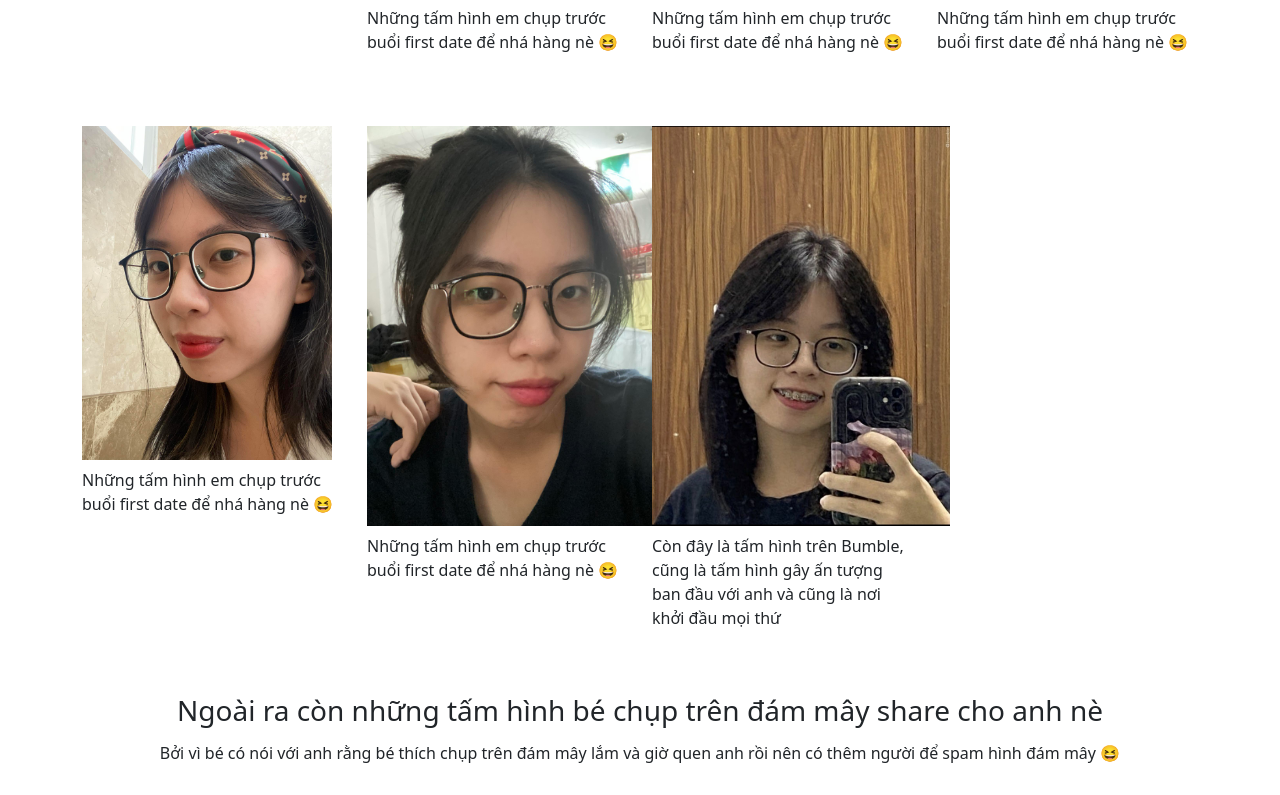
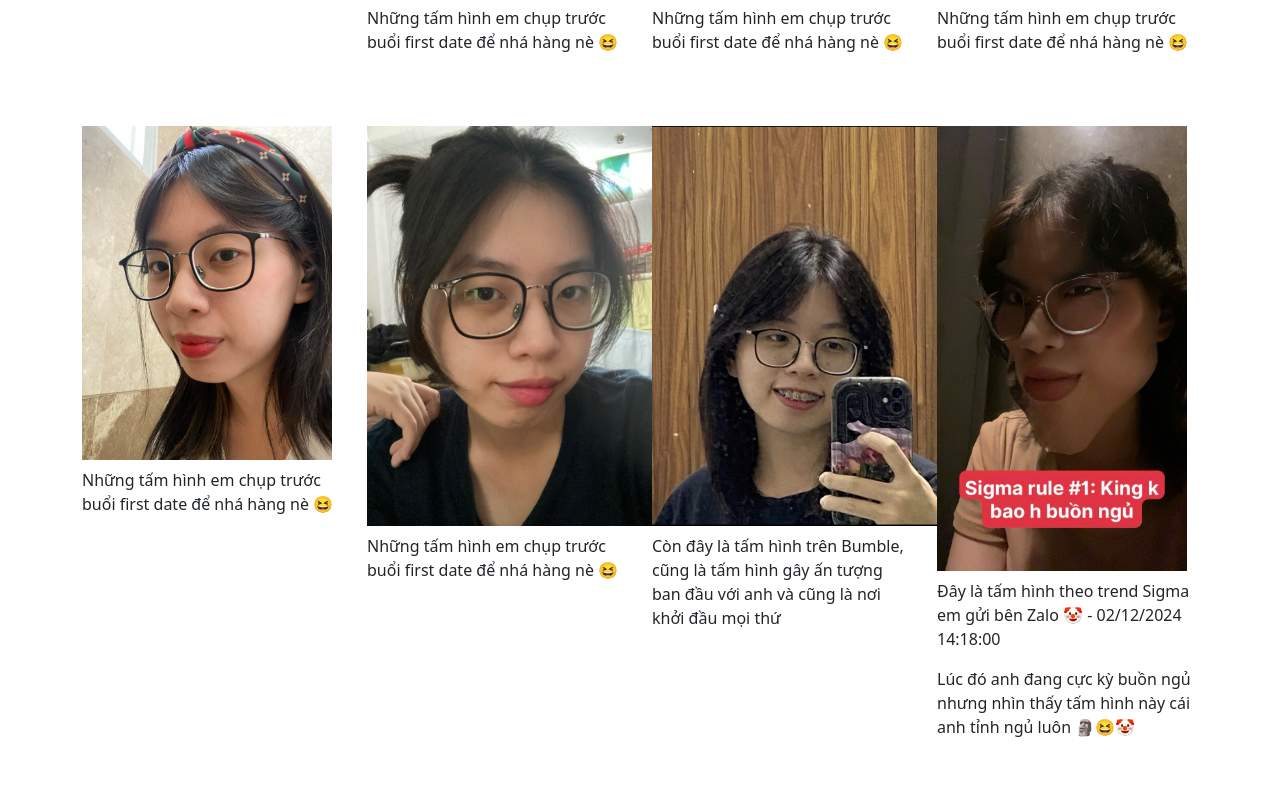
Before and after one commit to theksbd/be-bong, a React (Vite) app: page / in a window 1280 px wide. Shown: the part 4445-5240 px from the top of the page. Built offline with nearby package versions, Linux system fonts and the light colour scheme.

Commit message:
update sigma rule image

```diff
--- a/src/App.jsx
+++ b/src/App.jsx
@@ -32,7 +32,8 @@ import pic28 from '../xi_trum/Messenger_creation_2ed68d72-b95d-42ee-8604-e7e03cb
 import pic29 from '../xi_trum/Messenger_creation_78802ac5-b460-432c-bb5d-8a355bf47e48.jpeg';
 import pic30 from '../xi_trum/Messenger_creation_49de2ec8-e9ca-4e3e-9062-339409c8e7fd.jpeg';
 import pic31 from '../xi_trum/Screenshot_20240706_190247_Bumble.jpg';
-import pic32 from '../xi_trum/bumble.png';
+import pic32 from '../xi_trum/20241202_141800.jpg';
+import picBumble from '../xi_trum/bumble.png';
 import picCloud0 from '../xi_trum/messenger_cloud.png';
 import picCloud1 from '../xi_trum/Messenger_creation_2c19c89a-3c9f-4bb5-adb1-4162eb6a0214.jpeg';
 import picCloud2 from '../xi_trum/Messenger_creation_2f8bbcc9-6861-44fa-a586-19bb4b0a0110.jpeg';
@@ -239,6 +240,17 @@ function App() {
           <p>
             Còn đây là tấm hình trên Bumble, cũng là tấm hình gây ấn tượng ban
             đầu với anh và cũng là nơi khởi đầu mọi thứ
+          </p>
+        </div>
+        <div className='col-sm-3'>
+          <img loading='lazy' src={pic32} className='mt-2 mb-2' width={250} />
+          <p>
+            Đây là tấm hình theo trend Sigma em gửi bên Zalo 🤡 - 02/12/2024
+            14:18:00
+          </p>
+          <p>
+            Lúc đó anh đang cực kỳ buồn ngủ nhưng nhìn thấy tấm hình này cái anh
+            tỉnh ngủ luôn 🗿😆🤡
           </p>
         </div>
       </div>
@@ -451,7 +463,12 @@ function App() {
       </div>
       <div className='bumble row text-center mb-5'>
         <div className='col'>
-          <img loading='lazy' src={pic32} className='mt-2 mb-2' width={1200} />
+          <img
+            loading='lazy'
+            src={picBumble}
+            className='mt-2 mb-2'
+            width={1200}
+          />
           <p>30/06/2024 - Nơi mọi thứ thực sự bắt đầu 😁</p>
           <p className='fw-bold text-uppercase text-success'>
             Nhắc lại, anh không bao giờ hối hận về cái quẹt phải của mình 😁
```
Also changed, not shown: xi_trum/20241202_141800.jpg (added).
